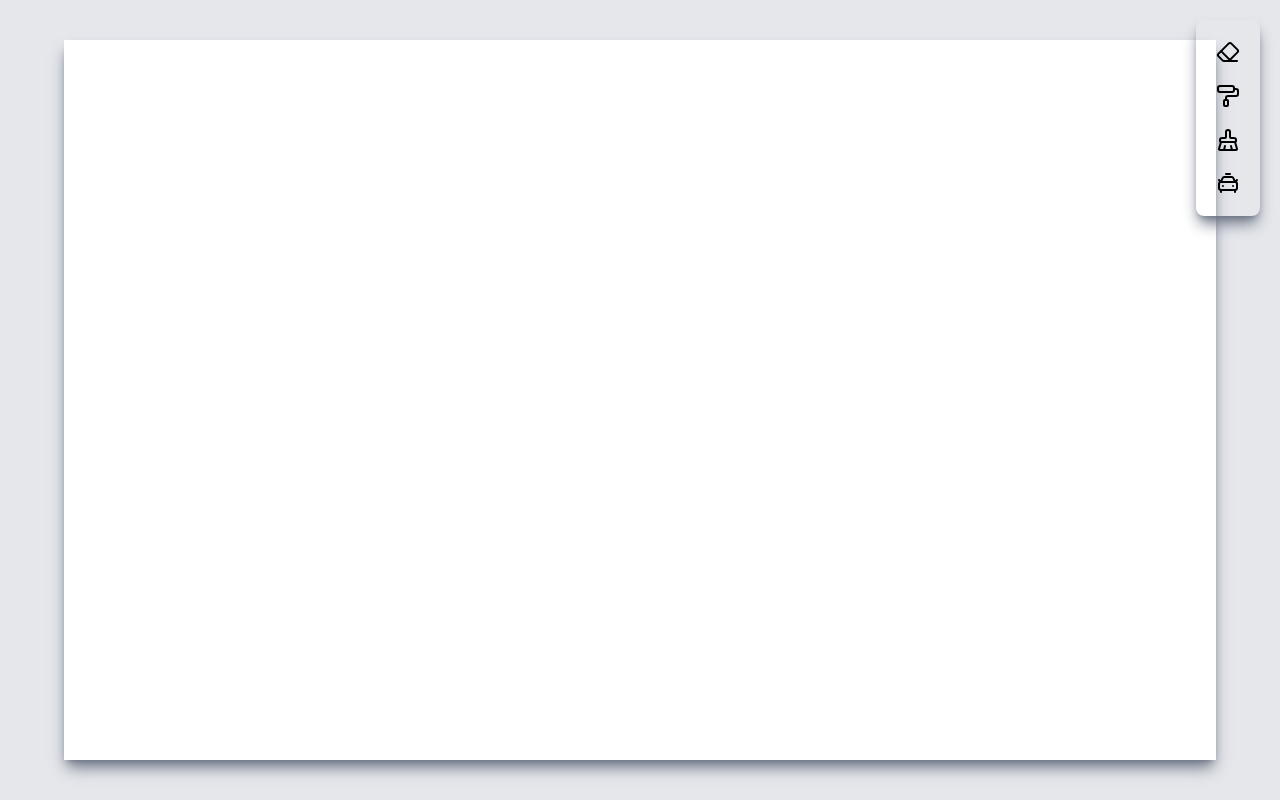
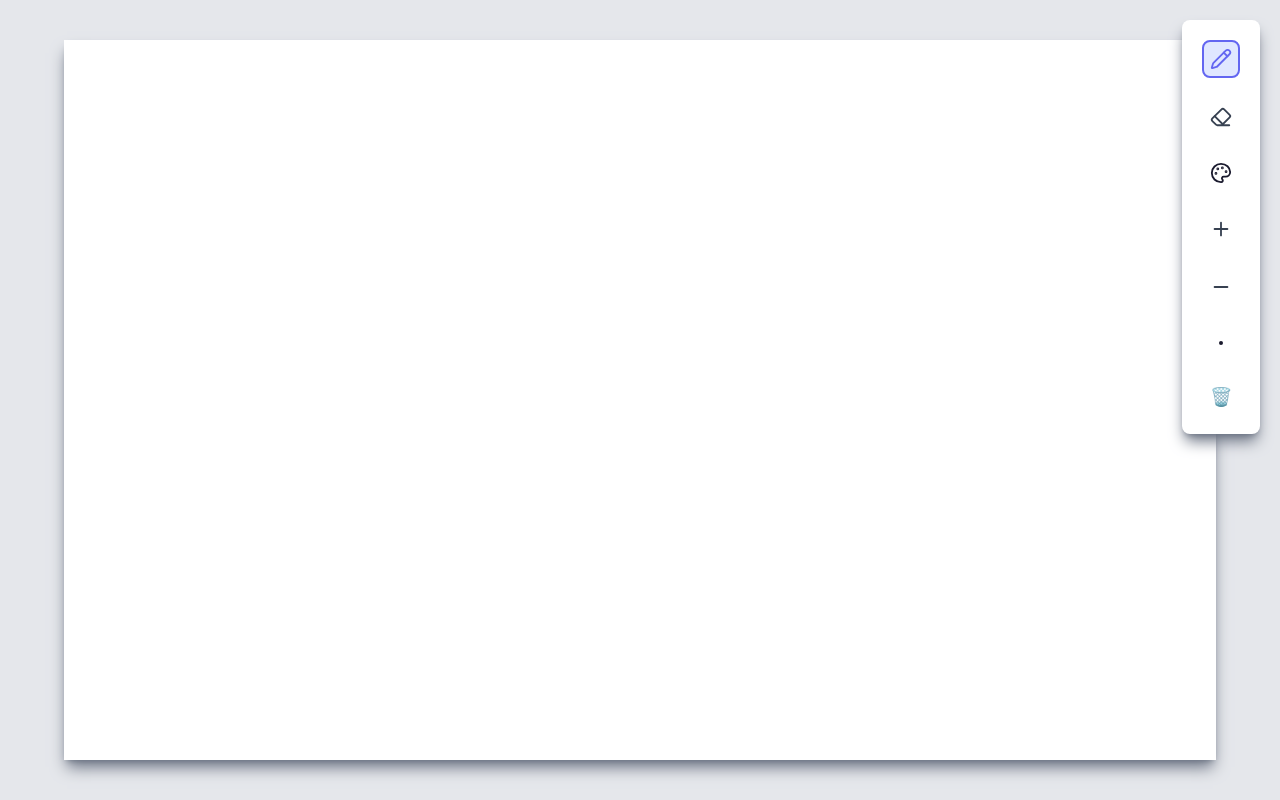
Before and after one commit to FormidableGeek/whiteboard, a React (Vite) app: page / in a window 1280 px wide. Built offline with nearby package versions, Linux system fonts and the light colour scheme.

Commit message:
All features fully implemented. The pen,eraser, color picker, pen size tools are all functional

```diff
--- a/src/App.jsx
+++ b/src/App.jsx
@@ -1,51 +1,209 @@
 import './index.css'
-import {Eraser,PaintRoller, BrushCleaning,CarTaxiFront} from 'lucide-react'
-import{useRef} from 'react'
+import { Eraser, Pencil, Palette, Minus, Plus } from 'lucide-react'
+import { useRef, useState, useEffect, useCallback } from 'react'
+
 export default function App() {
   const canvas = useRef(null);
+  const isDrawing = useRef(false);
+  const lastPos = useRef({ x: 0, y: 0 });
 
-  function draw(e){
-    e.c
+  const [tool, setTool] = useState('pen');       // 'pen' | 'eraser'
+  const [color, setColor] = useState('#1a1a2e');
+  const [strokeSize, setStrokeSize] = useState(4);
 
+  // Resize canvas to match its CSS display size
+  useEffect(() => {
+    const el = canvas.current;
+    const resize = () => {
+      const { width, height } = el.getBoundingClientRect();
+      el.width = width;
+      el.height = height;
+    };
+    resize();
+    window.addEventListener('resize', resize);
+    return () => window.removeEventListener('resize', resize);
+  }, []);
+
+  const getPos = (e) => {
+    const rect = canvas.current.getBoundingClientRect();
+    if (e.touches) {
+      return {
+        x: e.touches[0].clientX - rect.left,
+        y: e.touches[0].clientY - rect.top,
+      };
+    }
+    return { x: e.clientX - rect.left, y: e.clientY - rect.top };
+  };
+
+  const startDraw = useCallback((e) => {
+    e.preventDefault();
+    isDrawing.current = true;
+    lastPos.current = getPos(e);
+  }, []);
+
+  const draw = useCallback((e) => {
+    e.preventDefault();
+    if (!isDrawing.current) return;
     const ctx = canvas.current.getContext('2d');
-    ctx.strokeStyle= 'red';
-    ctx.lineWidth = 2;
-    ctx.lineStyle ='round';
+    const pos = getPos(e);
+
+    ctx.lineCap = 'round';
+    ctx.lineJoin = 'round';
+    ctx.lineWidth = tool === 'eraser' ? strokeSize * 4 : strokeSize;
+    ctx.strokeStyle = tool === 'eraser' ? '#ffffff' : color;
+
     ctx.beginPath();
-    ctx.moveTo(0,0);
-    ctx.lineTo(0,700);
+    ctx.moveTo(lastPos.current.x, lastPos.current.y);
+    ctx.lineTo(pos.x, pos.y);
     ctx.stroke();
-  }
 
+    lastPos.current = pos;
+  }, [tool, color, strokeSize]);
 
-    function undraw(e){
+  const stopDraw = useCallback(() => {
+    isDrawing.current = false;
+  }, []);
 
-    const ctx = canvas.current.getContext('2d');
-    ctx.strokeStyle= 'white';
-    ctx.lineWidth = 2;
-    ctx.lineStyle ='round';
-    ctx.beginPath();
-    ctx.moveTo(0,0);
-    ctx.lineTo(0,700);
-    ctx.stroke();
-  }
+  const clearCanvas = () => {
+    const el = canvas.current;
+    el.getContext('2d').clearRect(0, 0, el.width, el.height);
+  };
+
   return (
-  <main className="bg-gray-200 min-h-screen w-full flex justify-center items-center  ">
-    <canvas className='bg-white w-[90vw] h-[90vh] shadow-lg shadow-gray-500'
-    ref={canvas}
+    <main className="bg-gray-200 min-h-screen w-full flex justify-center items-center">
+      <canvas
+        className='bg-white w-[90vw] h-[90vh] shadow-lg shadow-gray-500'
+        ref={canvas}
+        style={{ cursor: tool === 'eraser' ? 'cell' : 'crosshair', touchAction: 'none' }}
+        onMouseDown={startDraw}
+        onMouseMove={draw}
+        onMouseUp={stopDraw}
+        onMouseLeave={stopDraw}
+        onTouchStart={startDraw}
+        onTouchMove={draw}
+        onTouchEnd={stopDraw}
+      />
 
+      {/* Toolbar — same position as original */}
+      <div className='absolute top-5 right-5 flex flex-col gap-5 bg-white p-5 rounded-lg shadow-lg shadow-gray-500'>
 
-    onMouseOver={draw}
-    onMouseLeave={undraw}
-    >
+        {/* Pen tool */}
+        <button
+          title="Pen"
+          onClick={() => setTool('pen')}
+          style={{
+            background: tool === 'pen' ? '#e0e7ff' : 'transparent',
+            border: tool === 'pen' ? '2px solid #6366f1' : '2px solid transparent',
+            borderRadius: '8px',
+            padding: '6px',
+            cursor: 'pointer',
+            color: tool === 'pen' ? '#6366f1' : '#374151',
+            transition: 'all 0.2s',
+          }}
+        >
+          <Pencil size={22} />
+        </button>
 
-    </canvas>
-    <div className='absolute top-5 right-5 flex flex-col gap-5 bg-grey-300 p-5 rounded-lg shadow-lg shadow-gray-500'>
-      <Eraser/>
-      <PaintRoller/>
-      <BrushCleaning />
-      <CarTaxiFront />
-    </div>
-  </main>
+        {/* Eraser tool */}
+        <button
+          title="Eraser"
+          onClick={() => setTool('eraser')}
+          style={{
+            background: tool === 'eraser' ? '#fce7f3' : 'transparent',
+            border: tool === 'eraser' ? '2px solid #ec4899' : '2px solid transparent',
+            borderRadius: '8px',
+            padding: '6px',
+            cursor: 'pointer',
+            color: tool === 'eraser' ? '#ec4899' : '#374151',
+            transition: 'all 0.2s',
+          }}
+        >
+          <Eraser size={22} />
+        </button>
+
+        {/* Color picker */}
+        <div title="Color" style={{ position: 'relative', display: 'flex', justifyContent: 'center' }}>
+          <Palette size={22} color={color} style={{ pointerEvents: 'none', position: 'absolute', top: '50%', left: '50%', transform: 'translate(-50%,-50%)' }} />
+          <input
+            type="color"
+            value={color}
+            onChange={e => { setColor(e.target.value); setTool('pen'); }}
+            style={{ width: 34, height: 34, opacity: 0, cursor: 'pointer', borderRadius: '8px' }}
+          />
+        </div>
+
+        {/* Stroke size increase */}
+        <button
+          title="Increase stroke"
+          onClick={() => setStrokeSize(s => Math.min(s + 2, 40))}
+          style={{
+            background: 'transparent',
+            border: '2px solid transparent',
+            borderRadius: '8px',
+            padding: '6px',
+            cursor: 'pointer',
+            color: '#374151',
+            transition: 'all 0.2s',
+          }}
+          onMouseEnter={e => e.currentTarget.style.background = '#f3f4f6'}
+          onMouseLeave={e => e.currentTarget.style.background = 'transparent'}
+        >
+          <Plus size={22} />
+        </button>
+
+        {/* Stroke size decrease */}
+        <button
+          title="Decrease stroke"
+          onClick={() => setStrokeSize(s => Math.max(s - 2, 1))}
+          style={{
+            background: 'transparent',
+            border: '2px solid transparent',
+            borderRadius: '8px',
+            padding: '6px',
+            cursor: 'pointer',
+            color: '#374151',
+            transition: 'all 0.2s',
+          }}
+          onMouseEnter={e => e.currentTarget.style.background = '#f3f4f6'}
+          onMouseLeave={e => e.currentTarget.style.background = 'transparent'}
+        >
+          <Minus size={22} />
+        </button>
+
+        {/* Stroke preview dot */}
+        <div title={`Stroke: ${strokeSize}px`} style={{ display: 'flex', justifyContent: 'center', alignItems: 'center', height: 34 }}>
+          <div style={{
+            width: Math.min(strokeSize, 28),
+            height: Math.min(strokeSize, 28),
+            borderRadius: '50%',
+            background: tool === 'eraser' ? '#d1d5db' : color,
+            transition: 'all 0.2s',
+          }} />
+        </div>
+
+        {/* Clear canvas */}
+        <button
+          title="Clear canvas"
+          onClick={clearCanvas}
+          style={{
+            background: 'transparent',
+            border: '2px solid transparent',
+            borderRadius: '8px',
+            padding: '6px',
+            cursor: 'pointer',
+            color: '#ef4444',
+            fontSize: '18px',
+            fontWeight: 'bold',
+            lineHeight: 1,
+            transition: 'all 0.2s',
+          }}
+          onMouseEnter={e => { e.currentTarget.style.background = '#fee2e2'; e.currentTarget.style.border = '2px solid #ef4444'; }}
+          onMouseLeave={e => { e.currentTarget.style.background = 'transparent'; e.currentTarget.style.border = '2px solid transparent'; }}
+        >
+          🗑️
+        </button>
+
+      </div>
+    </main>
   )
 }
```
